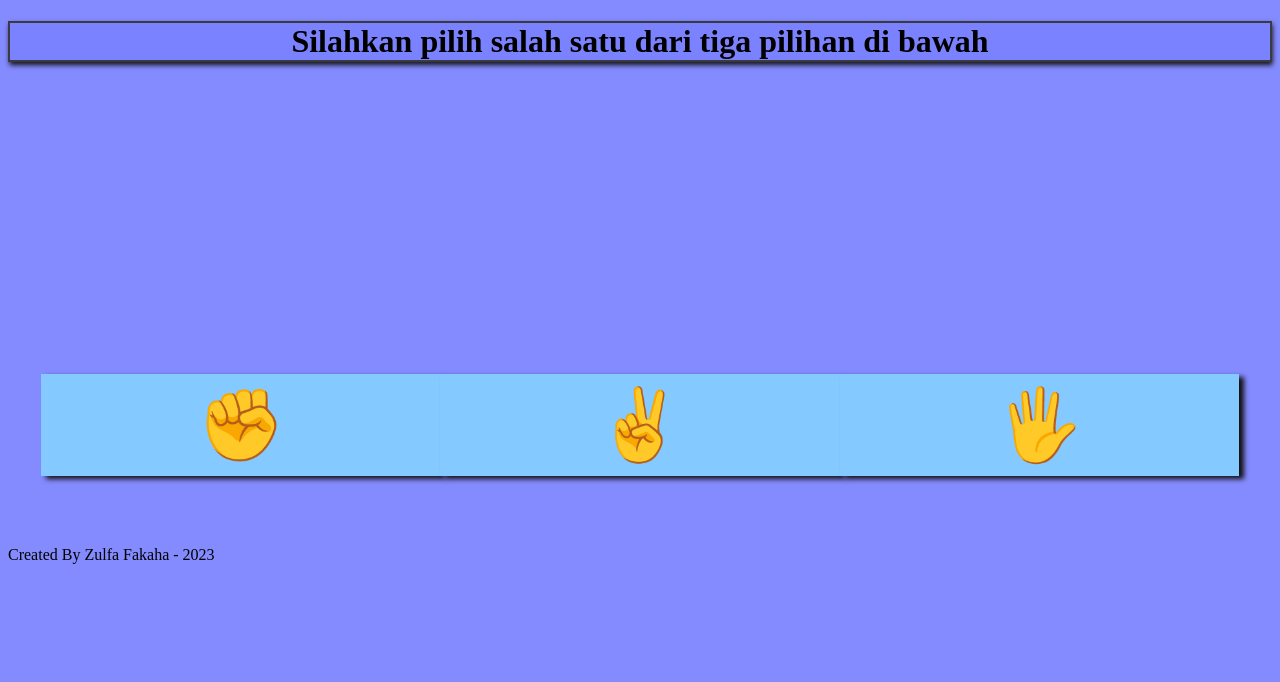
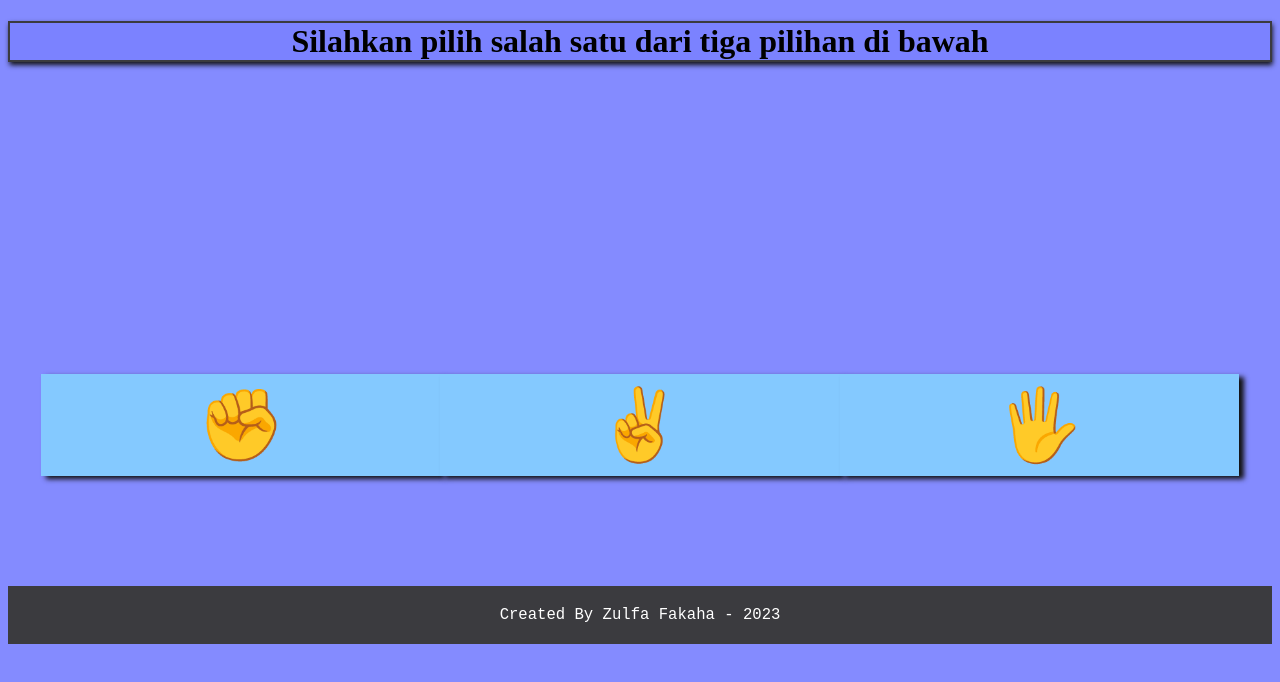
Before and after one commit to fakaha/fakaha.github.io-batu-gunting-kertas, a plain HTML site: page index.html in a window 1280 px wide. Drawn offline with Linux system fonts and the light colour scheme.

Commit message:
tambahan style untuk footer

```diff
--- a/style.css
+++ b/style.css
@@ -58,3 +58,14 @@ p{
 .memilih{
     text-align: center;
 }
+
+footer{
+    font-size: 1.2em;
+    font-family: monospace;
+    color: white;
+    background-color: #3b3b3f;
+    margin-top: 110px;
+    margin-bottom: 0px;
+    padding: 20px;
+    text-align: center;
+}
```
